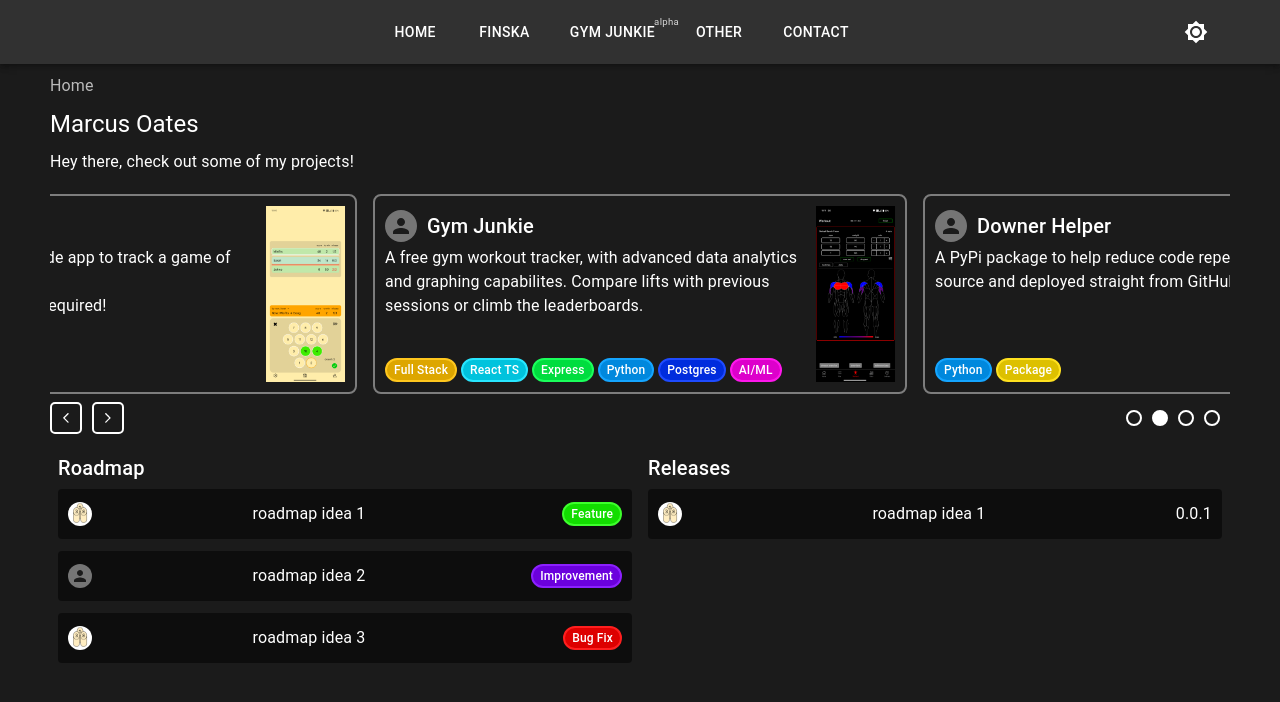
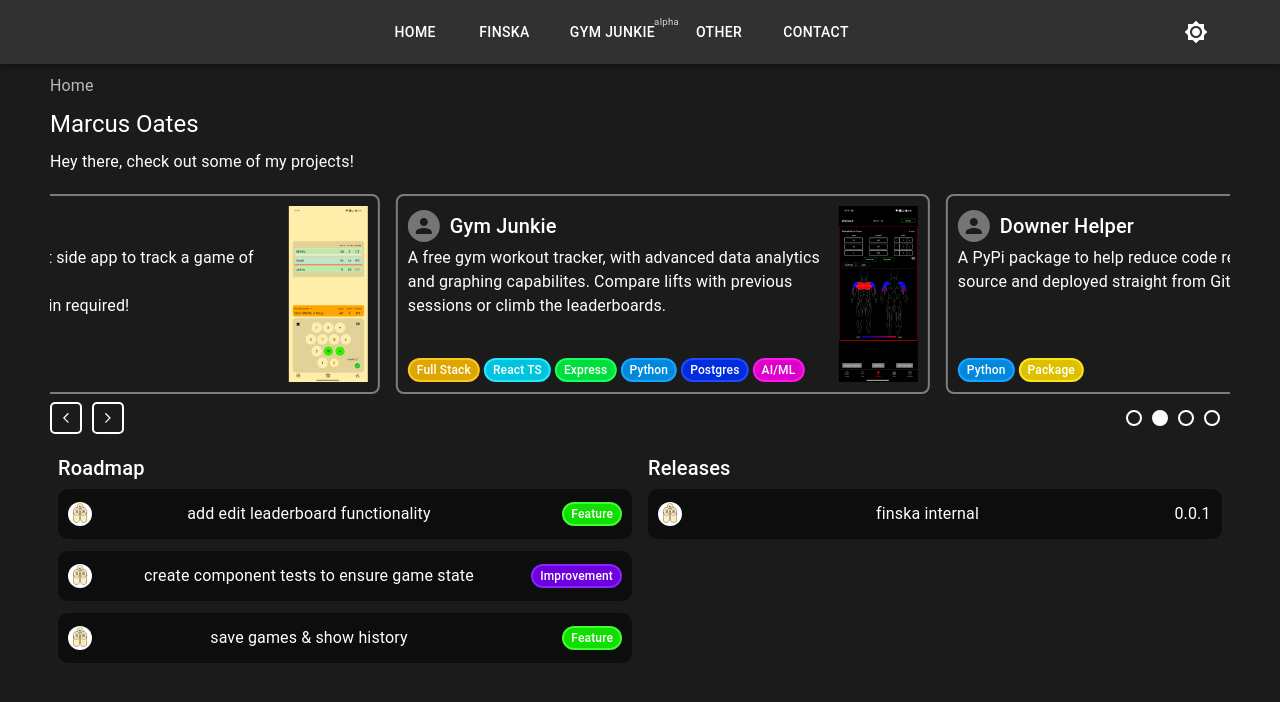
Before and after one commit to moates695/moates695.github.io, a React (Create React App) app: page / in a window 1280 px wide. Shown: the top 702 px of the page. Built offline with nearby package versions, Linux system fonts and the light colour scheme.

Commit message:
save progress

```diff
--- a/src/components/EmblaCarousel.tsx
+++ b/src/components/EmblaCarousel.tsx
@@ -17,7 +17,7 @@
 
 const EmblaCarousel: React.FC<PropType> = (props) => {
   const { slides, options } = props
-  const [emblaRef, emblaApi] = useEmblaCarousel(options, [Autoplay({stopOnInteraction: false, stopOnMouseEnter: true})])
+  const [emblaRef, emblaApi] = useEmblaCarousel(options, [Autoplay({delay: 5000, stopOnInteraction: false, stopOnMouseEnter: true})])
 
   const { selectedIndex, scrollSnaps, onDotButtonClick } =
     useDotButton(emblaApi)
--- a/src/pages/Home.tsx
+++ b/src/pages/Home.tsx
@@ -75,18 +75,18 @@
 const roadmapData: RoadmapData[] = [
   {
     icon: iconMap.finska,
-    message: 'roadmap idea 1',
+    message: 'add edit leaderboard functionality',
     chipKey: 'feature'
   },
   {
-    icon: iconMap.gym_junkie,
-    message: 'roadmap idea 2',
+    icon: iconMap.finska,
+    message: 'create component tests to ensure game state',
     chipKey: 'improvement'
   },
   {
     icon: iconMap.finska,
-    message: 'roadmap idea 3',
-    chipKey: 'bug_fix'
+    message: 'save games & show history',
+    chipKey: 'feature'
   },
 ]
 
@@ -99,7 +99,7 @@
 const releaseData: ReleaseData[] = [
   {
     icon: iconMap.finska,
-    message: 'roadmap idea 1',
+    message: 'finska internal',
     version: '0.0.1'
   },
 ]
@@ -266,33 +266,6 @@
             >
               {roadmapData.map((data, i) => {
                 return (
-                  // <Box
-                  //   key={i}
-                  //   sx={{
-                  //     height: 50,
-                  //     backgroundColor: '#0d0d0dff',
-                  //     display: 'flex',
-                  //     alignItems: 'center',
-                  //     justifyContent: 'space-between',
-                  //     paddingLeft: '10px',
-                  //     paddingRight: '10px',
-                  //     // borderColor: 'black',
-                  //     // borderWidth: '2px',
-                  //     // borderStyle: 'solid',
-                  //     borderRadius: 1,
-                  //   }}
-                  // >
-                  //   <Avatar
-                  //     alt="icon"
-                  //     src={data.icon}
-                  //     sx={{
-                  //       width: 24,
-                  //       height: 24,
-                  //     }}
-                  //   />
-                  //   <Typography>{data.message}</Typography>
-                  //   {getChip(data.chipKey)}
-                  // </Box>
                   <Grid
                     container
                     spacing={2}
@@ -305,10 +278,7 @@
                       justifyContent: 'space-between',
                       paddingLeft: '10px',
                       paddingRight: '10px',
-                      // borderColor: 'black',
-                      // borderWidth: '2px',
-                      // borderStyle: 'solid',
-                      borderRadius: 1,
+                      borderRadius: '10px',
                     }}
                   >
                     <Grid size="auto">
@@ -362,7 +332,36 @@
             >
               {releaseData.map((data, i) => {
                 return (
-                  <Box
+                  // <Box
+                  //   key={i}
+                  //   sx={{
+                  //     height: 50,
+                  //     backgroundColor: '#0d0d0dff',
+                  //     display: 'flex',
+                  //     alignItems: 'center',
+                  //     justifyContent: 'space-between',
+                  //     paddingLeft: '10px',
+                  //     paddingRight: '10px',
+                  //     // borderColor: 'black',
+                  //     // borderWidth: '2px',
+                  //     // borderStyle: 'solid',
+                  //     borderRadius: 1,
+                  //   }}
+                  // >
+                  //   <Avatar
+                  //     alt="icon"
+                  //     src={data.icon}
+                  //     sx={{
+                  //       width: 24,
+                  //       height: 24,
+                  //     }}
+                  //   />
+                  //   <Typography>{data.message}</Typography>
+                  //   <Typography>{data.version}</Typography>
+                  // </Box>
+                  <Grid
+                    container
+                    spacing={2}
                     key={i}
                     sx={{
                       height: 50,
@@ -372,12 +371,10 @@
                       justifyContent: 'space-between',
                       paddingLeft: '10px',
                       paddingRight: '10px',
-                      // borderColor: 'black',
-                      // borderWidth: '2px',
-                      // borderStyle: 'solid',
-                      borderRadius: 1,
+                      borderRadius: '10px',
                     }}
                   >
+                    <Grid size="auto">
                       <Avatar
                         alt="icon"
                         src={data.icon}
@@ -386,9 +383,18 @@
                           height: 24,
                         }}
                       />
-                    <Typography>{data.message}</Typography>
-                    <Typography>{data.version}</Typography>
-                  </Box>
+                    </Grid>
+                    <Grid size={10}>
+                      <Typography sx={{justifySelf: 'center'}}>
+                        {data.message}
+                      </Typography>
+                    </Grid>
+                    <Grid size="grow" sx={{alignItems: 'flex-end'}}>
+                      <Typography sx={{justifySelf: 'center'}}>
+                        {data.version}
+                      </Typography>
+                    </Grid>
+                  </Grid>
                 )
               })}
             </Stack>
```
Lines whose indentation alone changed are shown as unchanged.
